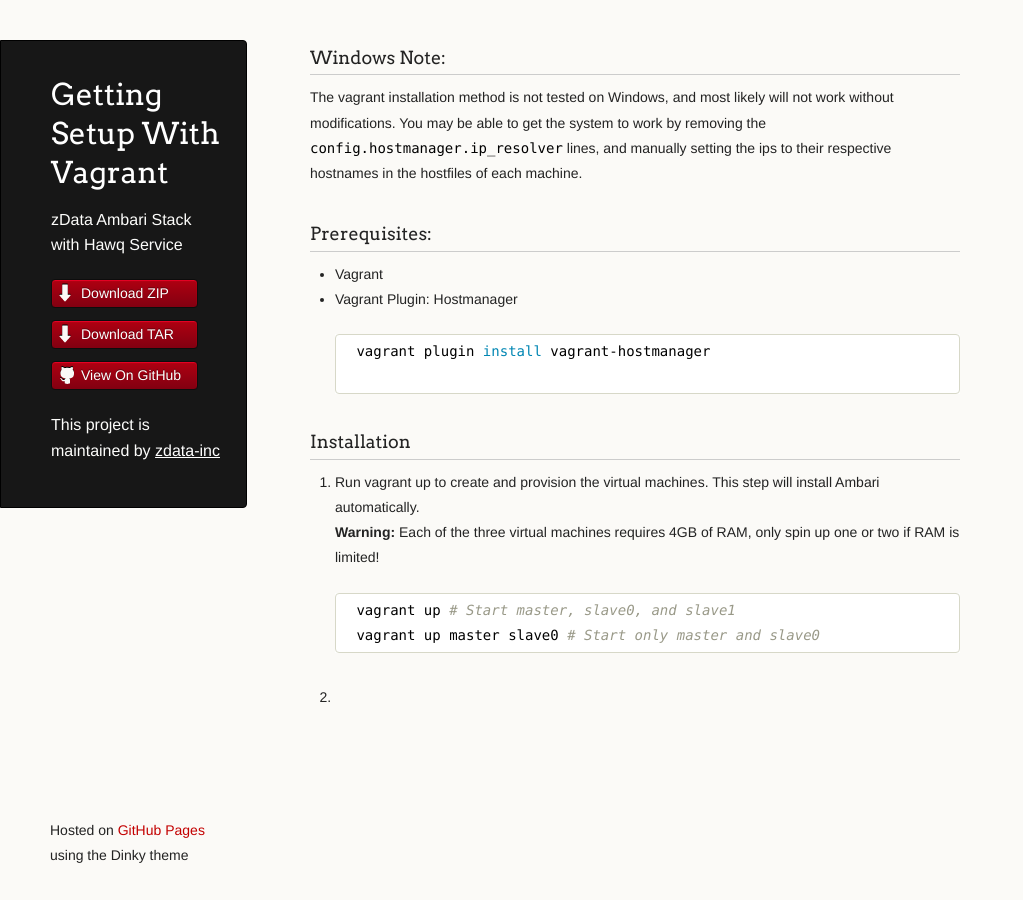
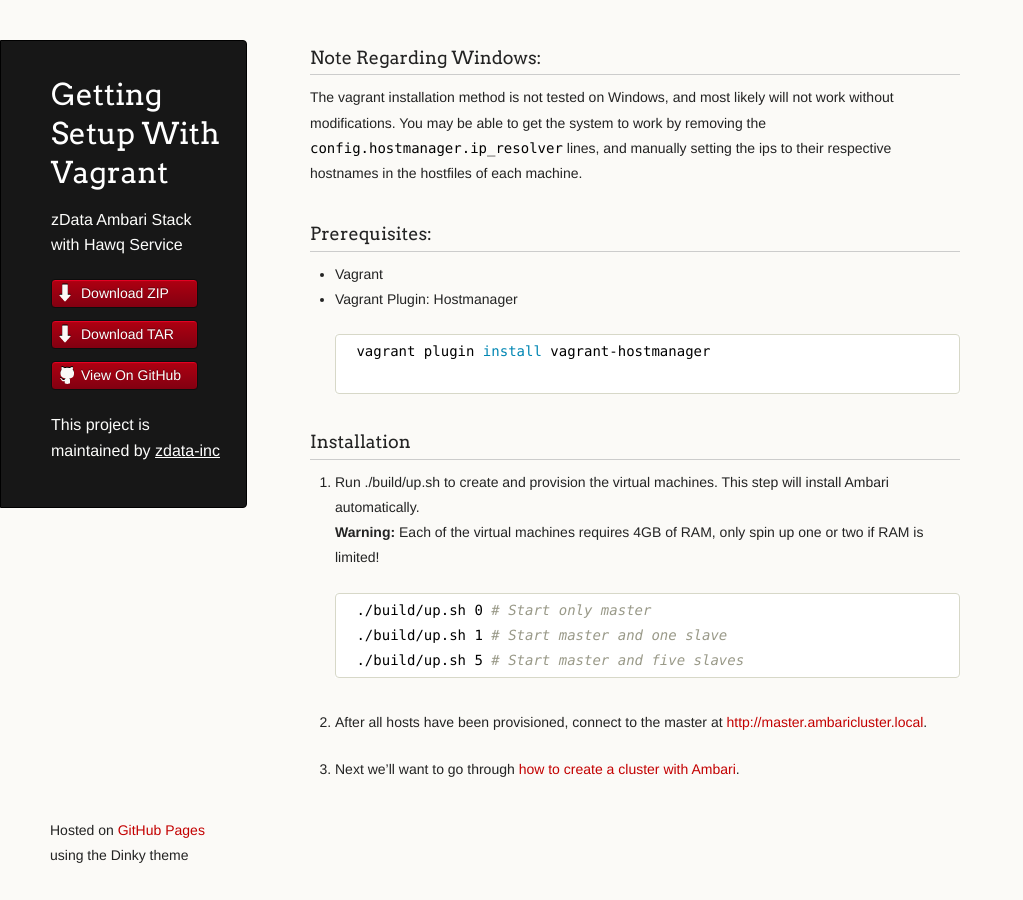
Before and after one commit to zdata-inc/ambari-extensions, a Jekyll site: the page built from getting-setup/with-vagrant.md, in a window 1280 px wide. Shown: the whole page, without its empty margins (0-1023 px from the left). Built offline with Jekyll 4.4.1, drawn with Linux system fonts in a browser that asks for light colours; Markdown is read by kramdown in place of the engine named in the settings.

Commit message:
Finish up basic vagrant instructions

````diff
--- a/getting-setup/with-vagrant.md
+++ b/getting-setup/with-vagrant.md
@@ -3,7 +3,7 @@
 title: Getting Setup With Vagrant
 ---
 
-### Windows Note:
+### Note Regarding Windows:
 The vagrant installation method is not tested on Windows, and most likely will not work without modifications.  You may be able to get the system to work by removing the `config.hostmanager.ip_resolver` lines, and manually setting the ips to their respective hostnames in the hostfiles of each machine.
 
 ### Prerequisites:
@@ -18,13 +18,15 @@
 
 ### Installation
 
-
-1. Run vagrant up to create and provision the virtual machines.  This step will install Ambari automatically.
-    __Warning:__ Each of the three virtual machines requires 4GB of RAM, only spin up one or two if RAM is limited!
+1. Run ./build/up.sh to create and provision the virtual machines.  This step will install Ambari automatically.
+    __Warning:__ Each of the virtual machines requires 4GB of RAM, only spin up one or two if RAM is limited!
 
     ```bash
-    vagrant up # Start master, slave0, and slave1
-    vagrant up master slave0 # Start only master and slave0
+    ./build/up.sh 0 # Start only master
+    ./build/up.sh 1 # Start master and one slave
+    ./build/up.sh 5 # Start master and five slaves
     ```
 
-2.
+2. After all hosts have been provisioned, connect to the master at <a href="http://master.ambaricluster.local" target="_blank">http://master.ambaricluster.local</a>.
+
+3. Next we'll want to go through [how to create a cluster with Ambari]({{ baseurl }}/getting-setup/creating-a-cluster-in-ambari.html).
````
